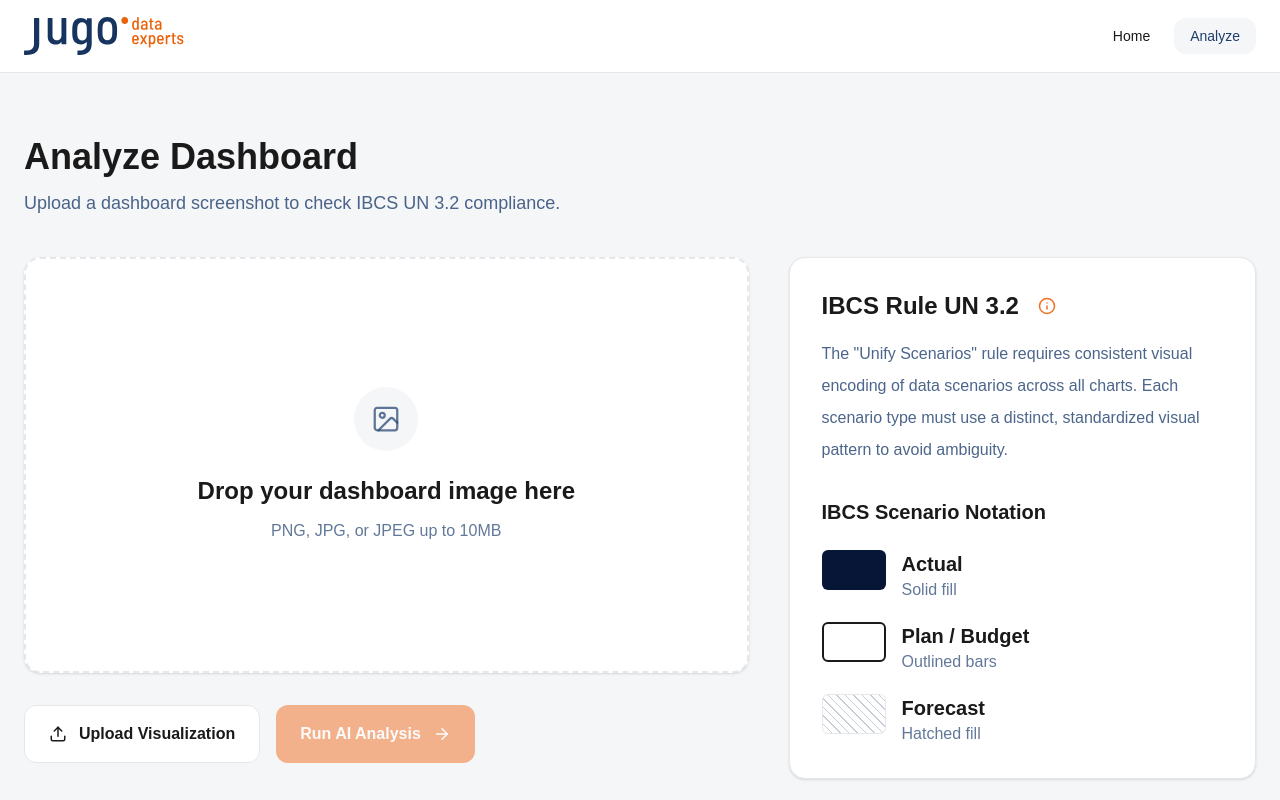
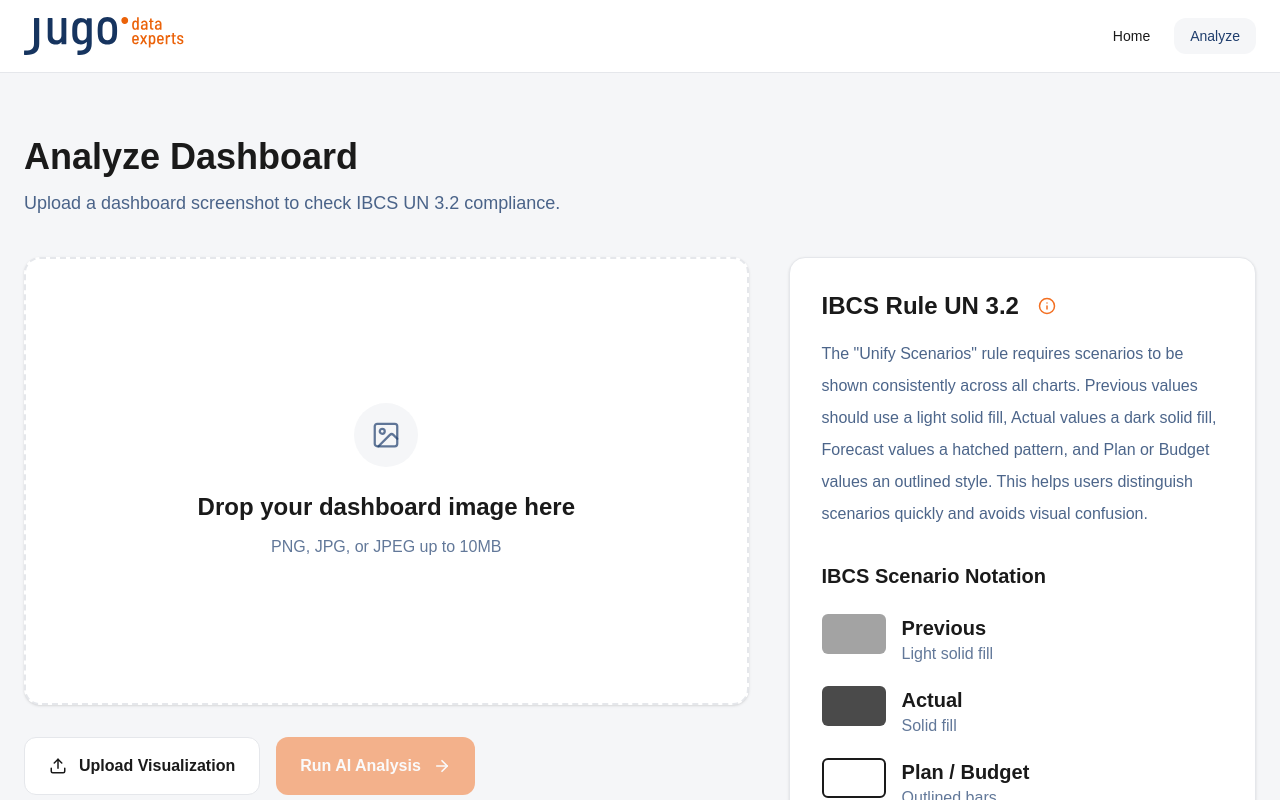
Before and after one commit to Fontys-Group-8-AMD/Jugo, a React app in the folder frontend/: page /analyze in a window 1280 px wide. Both pictures are taken after a click on the button "Toggle rule explanation". Shown: the top 800 px of the page. Built offline with nearby package versions, Linux system fonts and the light colour scheme; the HTML template or start-up script is replaced by a standard one.

Commit message:
Added previous year to the analyse page

```diff
--- a/frontend/src/components/analyze/RuleInfoCard.tsx
+++ b/frontend/src/components/analyze/RuleInfoCard.tsx
@@ -25,9 +25,11 @@ const RuleInfoCard = () => {
 
       {showExplanation && (
         <p className="mt-4 text-base leading-8 text-[var(--color-primary)]/80">
-          The &quot;Unify Scenarios&quot; rule requires consistent visual
-          encoding of data scenarios across all charts. Each scenario type must
-          use a distinct, standardized visual pattern to avoid ambiguity.
+          The &quot;Unify Scenarios&quot; rule requires scenarios to be shown
+          consistently across all charts. Previous values should use a light
+          solid fill, Actual values a dark solid fill, Forecast values a hatched
+          pattern, and Plan or Budget values an outlined style. This helps users
+          distinguish scenarios quickly and avoids visual confusion.
         </p>
       )}
 
--- a/frontend/src/components/analyze/ScenarioLegendItem.tsx
+++ b/frontend/src/components/analyze/ScenarioLegendItem.tsx
@@ -6,11 +6,13 @@ interface ScenarioLegendItemProps {
 
 const ScenarioLegendItem = ({ item }: ScenarioLegendItemProps) => {
   const swatchClassName =
-    item.variant === "solid"
-      ? "bg-[#071637]"
-      : item.variant === "outline"
-        ? "border-2 border-[var(--color-dark)] bg-transparent"
-        : "border border-[var(--color-border)] bg-[var(--color-white)]";
+    item.variant === "actual"
+      ? "bg-[#4A4A4A]"
+      : item.variant === "previous"
+        ? "bg-[#A3A3A3]"
+        : item.variant === "outline"
+          ? "border-2 border-[var(--color-dark)] bg-transparent"
+          : "border-2 border-[var(--color-dark)] bg-[var(--color-white)]";
 
   return (
     <div className="flex items-start gap-4">
@@ -20,7 +22,7 @@ const ScenarioLegendItem = ({ item }: ScenarioLegendItemProps) => {
           item.variant === "hatched"
             ? {
                 backgroundImage:
-                  "repeating-linear-gradient(45deg, #c8ced8 0, #c8ced8 1px, transparent 1px, transparent 6px)",
+                  "repeating-linear-gradient(135deg, #4A4A4A 0, #4A4A4A 3px, transparent 3px, transparent 8px)",
               }
             : undefined
         }
--- a/frontend/src/components/analyze/UploadZone.tsx
+++ b/frontend/src/components/analyze/UploadZone.tsx
@@ -24,7 +24,7 @@ const UploadZone = ({
   onDrop,
   onRemoveFile,
 }: UploadZoneProps) => {
-  const uploadZoneClassName = `flex min-h-[26rem] items-center justify-center rounded-2xl border-2 border-dashed px-6 py-10 shadow-sm transition ${
+  const uploadZoneClassName = `flex min-h-[28rem] items-center justify-center rounded-2xl border-2 border-dashed px-6 py-10 shadow-sm transition ${
     isDragActive
       ? "border-[var(--color-accent)] bg-[var(--color-background)]"
       : "border-[var(--color-border)] bg-[var(--color-white)]"
--- a/frontend/src/data/scenarioNotation.ts
+++ b/frontend/src/data/scenarioNotation.ts
@@ -1,4 +1,8 @@
-export type ScenarioLegendVariant = "solid" | "outline" | "hatched";
+export type ScenarioLegendVariant =
+  | "actual"
+  | "outline"
+  | "hatched"
+  | "previous";
 
 export interface ScenarioLegendItemData {
   label: string;
@@ -8,9 +12,14 @@ export interface ScenarioLegendItemData {
 
 export const scenarioNotation: ScenarioLegendItemData[] = [
   {
+    label: "Previous",
+    description: "Light solid fill",
+    variant: "previous",
+  },
+  {
     label: "Actual",
     description: "Solid fill",
-    variant: "solid",
+    variant: "actual",
   },
   {
     label: "Plan / Budget",
```
